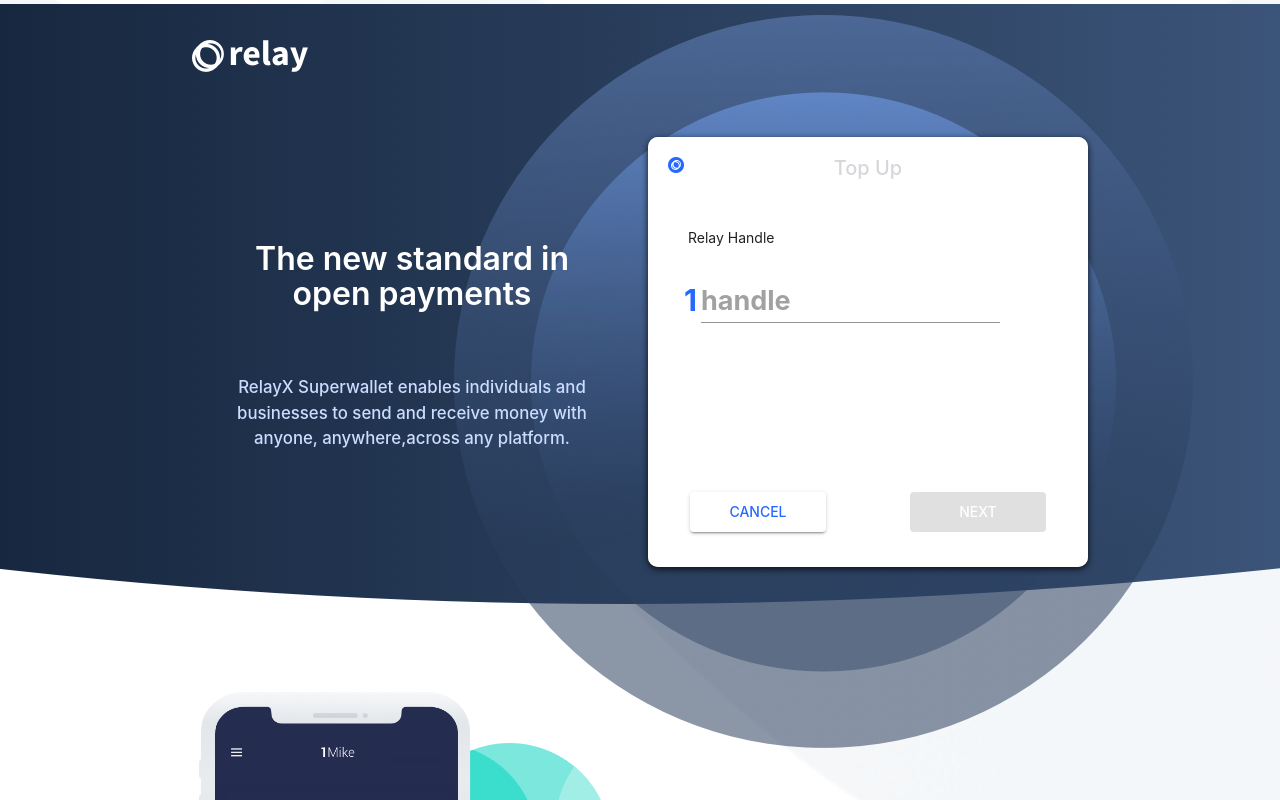
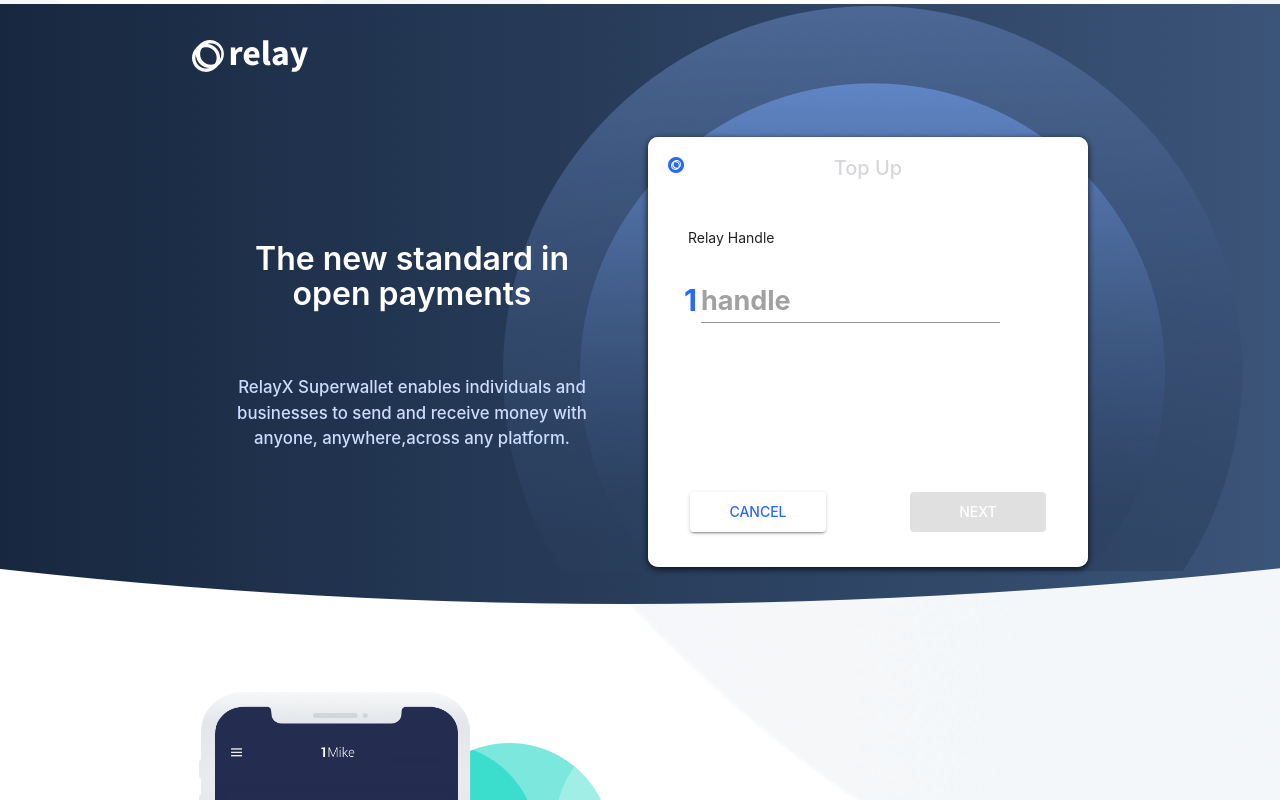
Before and after one commit to smart-dev30/relayx-frontend, a React (Create React App) app: page /dashboard in a window 1280 px wide. Shown: the top 800 px of the page. Built offline with nearby package versions, Linux system fonts and the light colour scheme.

Commit message:
fix circle bg and other stylings realted fix

```diff
--- a/src/containers/dashboard/index.js
+++ b/src/containers/dashboard/index.js
@@ -110,8 +110,9 @@
               </Typography>
           </Grid>
           <Grid item md={6} sm={12}>
-            <img className={classes.backgroundImageToupContainer} src={circleShadeBGImage} alt="Background" />
+            {/* <img className={classes.backgroundImageToupContainer} src={circleShadeBGImage} alt="Background" /> */}
             <div className={classes.topUpContainer}>
+              <div className={classes.backgroundImageTopContainer}></div>
               {step === Step.SET_HANDLE && (
                 <SetHandle onNext={this.handleNextPress} onBack={this.handleBackPress} />
               )}
@@ -202,6 +203,9 @@
           </Grid>
 
           <Grid container className={classes.centerContent} spacing={2}>
+            <Grid item md={6} sm={12}>
+              <img className={classes.phone} src={anyPay1Image} alt="Payment method" />
+            </Grid>
             <Typography className={classes.title}>
               Relay One - Accept any payment
             </Typography>
@@ -212,9 +216,6 @@
               <Typography className={classes.description}>
                 Whether crypto, Alipay, WeChat, or anything else, it’s the most interoperable and fastest solution.
               </Typography>
-            </Grid>
-            <Grid item md={6} sm={12}>
-              <img className={classes.phone} src={anyPay1Image} alt="Payment method" />
             </Grid>
           </Grid>
 
@@ -260,17 +261,17 @@
                 Start using money the way it was meant to be. Relay in seconds.
               </Typography>
             </Grid>
-            <Grid item sm={4} xs={12} className={classNames(classes.center)}>
+            <Grid item sm={3} xs={12} className={classNames(classes.right)}>
               <a href="https://play.google.com/store/apps/details?id=com.RelayX">
                 <img className={classes.downloadLink} src={googleplayImage} alt="Google play" />
               </a>
             </Grid>
-            <Grid item sm={4} xs={12} className={classNames(classes.center)}>
+            <Grid item sm={3} xs={12} className={classNames(classes.center)}>
               <a href="https://testflight.apple.com/join/XJCahkvx">
                 <img className={classes.downloadLink} src={appstoreImage} alt="Appstore" />
               </a>
             </Grid>
-            <Grid item sm={4} xs={12} className={classNames(classes.center)}>
+            <Grid item sm={3} xs={12} className={classNames(classes.left)}>
               <a href="https://www.installonair.com/app-download-link/UlhWAn">
                 <img className={classes.downloadLink} src={apkImage} alt="Raw Apk" />
               </a>
--- a/src/containers/dashboard/style.js
+++ b/src/containers/dashboard/style.js
@@ -1,7 +1,7 @@
 import { createStyles } from '@material-ui/core/styles';
 import { styles as common } from '../style';
 import { Colors } from '../../services/theme'
-import { footerImage } from '../../images'
+import { footerImage , circleShadeBGImage } from '../../images'
 
 export const styles = createStyles(theme => ({
   ...common,
@@ -21,6 +21,8 @@
   lowOrder: { order: 2 },
   centerContent: { alignItems: 'center', justifyContent: 'center' },
   center: { textAlign: 'center' },
+  left : { textAlign : 'left' },
+  right : { textAlign : 'right' },
   title: {
     [theme.breakpoints.down('sm')]: {
       paddingTop: theme.spacing(3),
@@ -150,11 +152,14 @@
     top: '75%',
     width: '24%',
   },
-  backgroundImageToupContainer : {
-    zIndex: -9,
+  backgroundImageTopContainer : {
+    top: -131,
+    left: -145,
+    width: 740,
+    height: 565,
+    zIndex: -10,
     position: 'absolute',
-    top: 15,
-    right : 87
+    backgroundImage : `url(${circleShadeBGImage})`,
   },
   backgroundImage0: {
     zIndex: -10,
```
